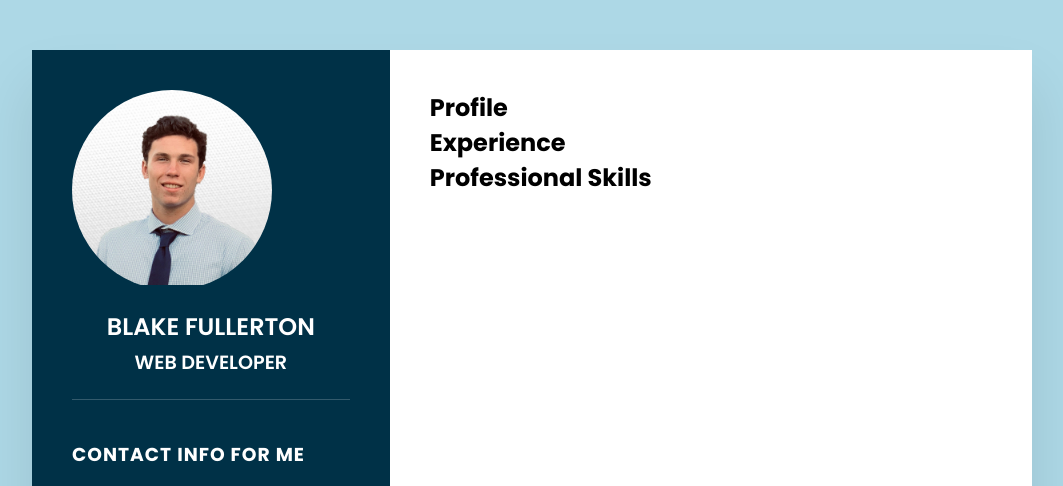
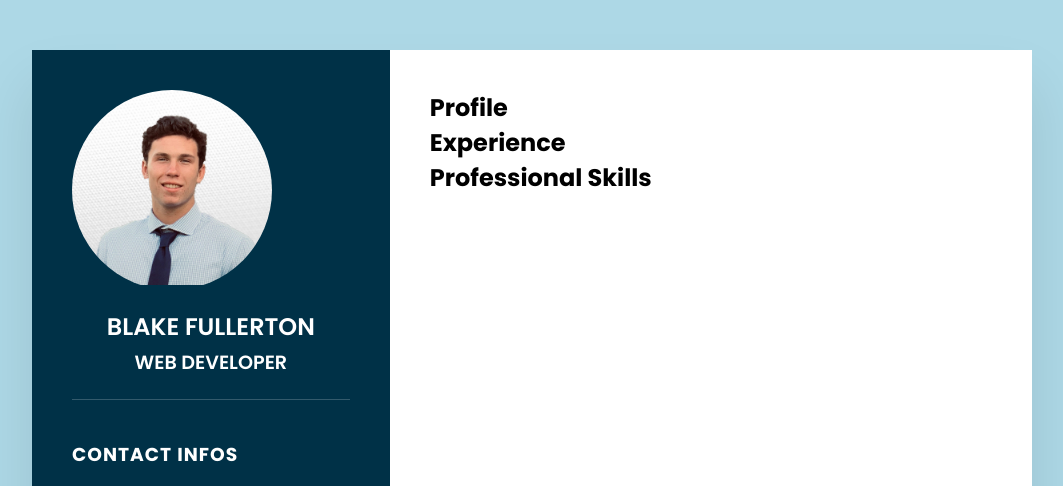
Before and after one commit to blakefullerton001/blakefullerton001.github.io, a plain HTML site: page index.html in a window 1280 px wide. Shown: the top 486 px of the page, without its empty margins (108-1171 px from the left). Drawn offline with Linux system fonts and the light colour scheme.

Commit message:
Update index.html

```diff
--- a/index.html
+++ b/index.html
@@ -17,7 +17,7 @@
        <h2>Blake Fullerton<br><span>Web Developer</span></h2>
        </div>
        <div class="contactInfo">
-         <h3 class="title">Contact Info for me</h3>
+         <h3 class="title">Contact Infos</h3>
          <ul>
            <li>
              <span class="icon"><i class="fa fa-phone" aria-hidden="true"></i></span>
```
